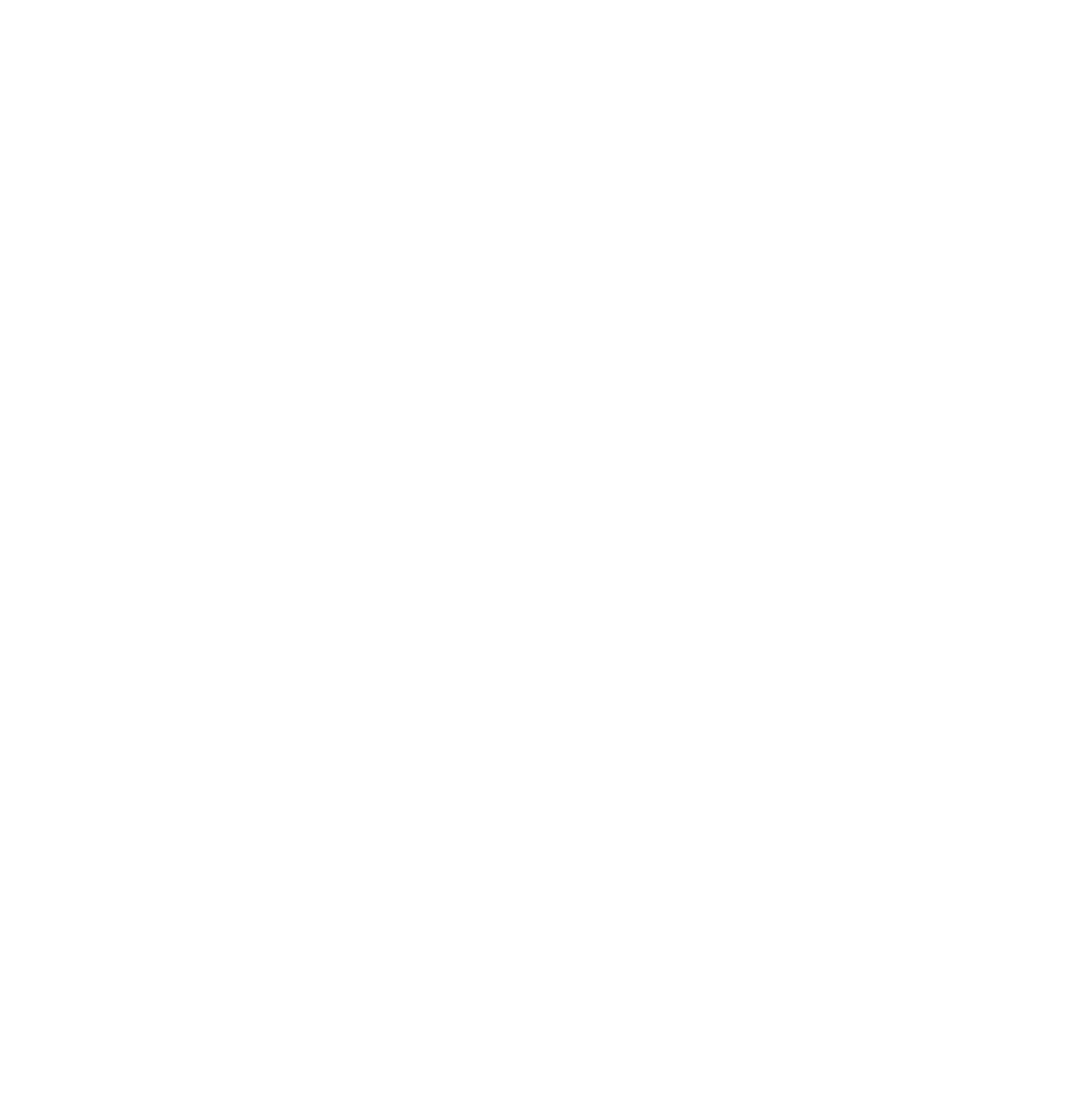
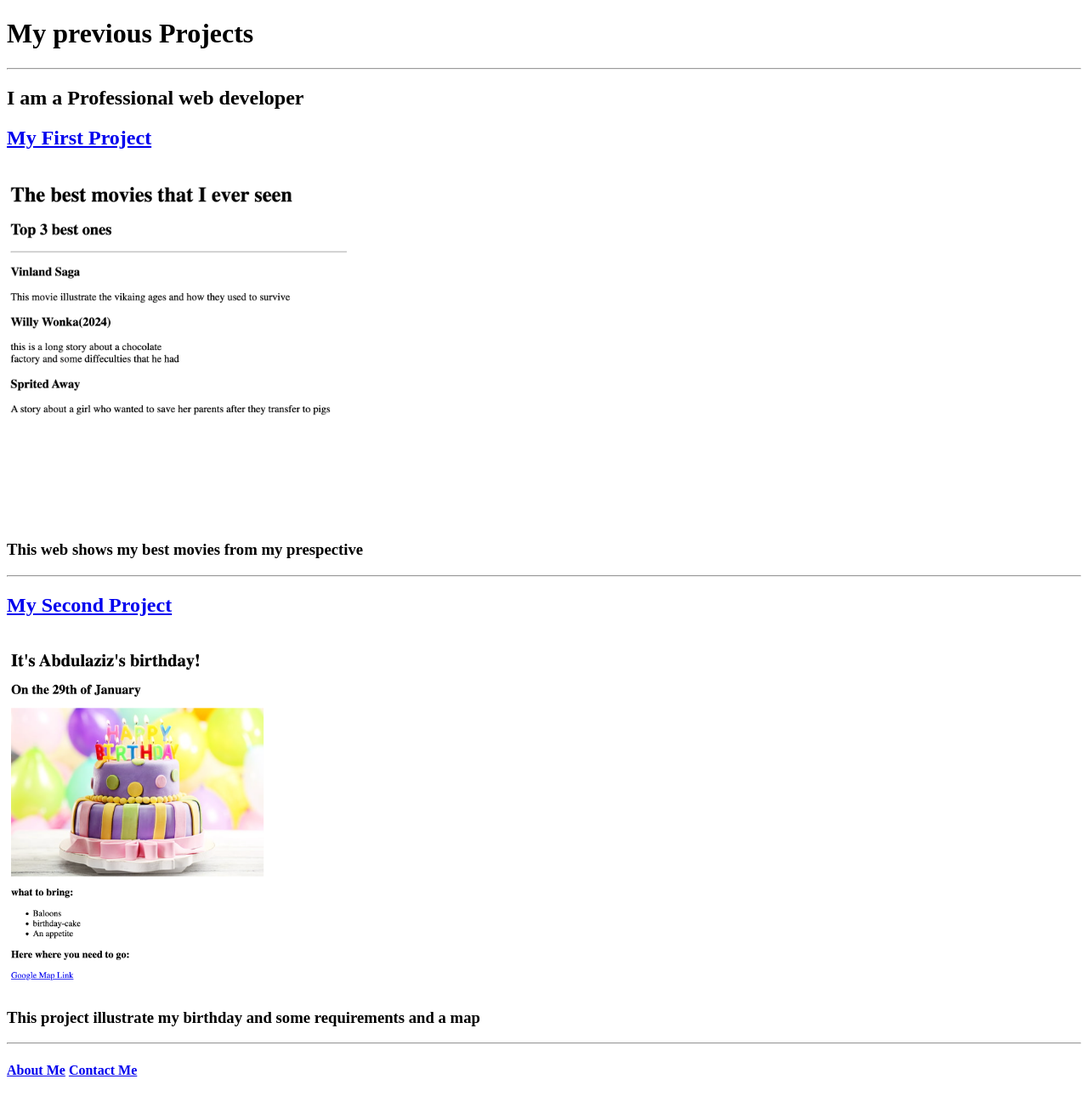
Before and after one commit to 0YEM0/html-portfolio, a plain HTML site: page index.html in a window 1280 px wide. Shown: the whole page at 85% size. Before the commit the page ends 800 px from the top, so only its background shows below. Drawn offline with Linux system fonts and the light colour scheme.

Commit message:
Update index.html

```diff
--- a/index.html
+++ b/index.html
@@ -1,3 +1,30 @@
+<!DOCTYPE html>
+<html lang="en">
+<head>
+    <meta charset="UTF-8">
+    <meta name="viewport" content="width=device-width, initial-scale=1.0">
+    <title>My INFO</title>
+</head>
+<body>
+    <h1> My previous Projects</h1>
+    <hr />
+    <h2>I am a Professional web developer</h2>
+    <h2> <a href="./public/Movies.html">My First Project</a> </h2>
+    <br />
+    <a href="./public/Movies.html"><img src="./assets/images/best movies.png" alt="Abdulaziz's Best Movies" height="400" /> </a>
+    <h3><p>This web shows my best movies from my prespective </p> </h3>
+
+    <hr />
+
+    <h2> <a href="./public/Birthday.html"> My Second Project</a></h2>
+    <br />
+    <a href="./public/Birthday.html"><img src="./assets/images/birthday.png" alt="A Birthday Project" height="400"></a>
+    <h3> <p>This project illustrate my birthday and some requirements and a map </p> </h3>
+    <hr />
+    <h4><a href="./public/about.html">About Me</a> <a href="./public/contact.html">Contact Me</a> </h4>
+</body>
+</html>
+
 <!-- TODO 1: Create the HTML Boilerplate -->
 
 <!-- TODO 2: Add Your previous projects' HTML into the public folder -->
```
